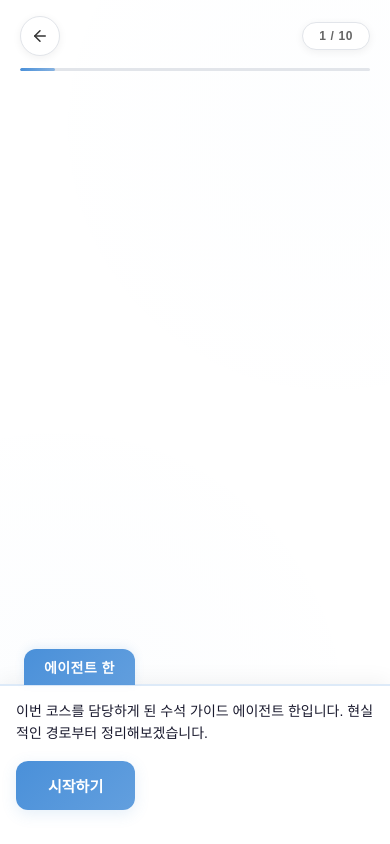
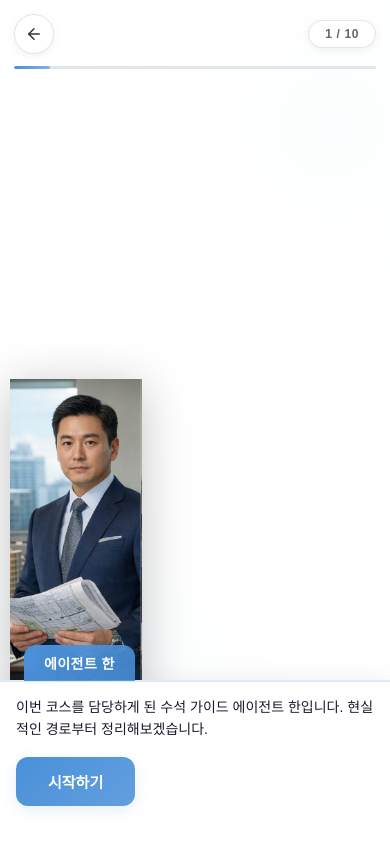
Before and after one commit to corisarang-del/finpass_test, a React (Vite) app in the folder finpass-web/: page /wizard in a window 390 px wide. Built offline with nearby package versions, Linux system fonts and the light colour scheme; a web font is replaced by a local one.

Commit message:
fix: split wizard mobile and desktop layout behavior

```diff
--- a/finpass-web/src/pages/Wizard.tsx
+++ b/finpass-web/src/pages/Wizard.tsx
@@ -157,6 +157,8 @@ const Wizard = () => {
     const progress = ((currentStepIndex + 1) / questions.length) * 100;
     const isLastStep = currentStepIndex === questions.length - 1;
     const isMobile = viewportWidth <= 768;
+    const isDesktop = viewportWidth >= 1024;
+    const dialogMinHeight = isMobile ? 136 : 120;
 
     useEffect(() => {
         if (typeof window === 'undefined') return;
@@ -244,8 +246,7 @@ const Wizard = () => {
                 width: '100vw',
                 height: '100dvh',
                 minHeight: '100dvh',
-                overflow: isMobile ? 'auto' : 'hidden',
-                WebkitOverflowScrolling: 'touch',
+                overflow: 'hidden',
                 fontFamily: "'Pretendard', 'Noto Sans KR', sans-serif",
             }}
         >
@@ -268,7 +269,7 @@ const Wizard = () => {
             />
 
             {/* === 상단 UI === */}
-            <div style={{ position: 'absolute', top: 0, left: 0, right: 0, zIndex: 50, padding: '16px 20px' }}>
+            <div style={{ position: 'absolute', top: 0, left: 0, right: 0, zIndex: 50, padding: isMobile ? '14px 14px' : '16px 20px' }}>
                 <div style={{ display: 'flex', alignItems: 'center', justifyContent: 'space-between' }}>
                     <button
                         onClick={() => {
@@ -341,26 +342,30 @@ const Wizard = () => {
                     transition={{ duration: 0.4 }}
                     style={{
                         position: 'absolute',
-                        bottom: 0,
-                        left: '2%',
-                        height: showChoices ? (isMobile ? '46vh' : '60vh') : (isMobile ? '56vh' : '70vh'),
-                        zIndex: 10,
+                        bottom: isMobile ? `calc(${dialogMinHeight + 10}px + env(safe-area-inset-bottom))` : 0,
+                        left: isMobile ? 10 : '2%',
+                        height: isMobile ? 'auto' : (showChoices ? '60vh' : '70vh'),
+                        width: isMobile ? 'min(34vw, 132px)' : 'auto',
+                        maxHeight: isMobile ? '30vh' : 'none',
+                        zIndex: isMobile ? 24 : 10,
                         pointerEvents: 'none',
-                        display: isMobile ? 'none' : 'flex',
+                        display: 'flex',
                         alignItems: 'flex-end',
                         transition: 'height 0.3s ease',
+                        opacity: isMobile ? 0.96 : 1,
                     }}
                 >
                     <img
                         src={guide.image}
                         alt={guide.name}
                         style={{
-                            height: '100%',
-                            width: 'auto',
+                            height: isMobile ? 'auto' : '100%',
+                            width: isMobile ? '100%' : 'auto',
+                            maxHeight: isMobile ? '100%' : 'none',
                             maxWidth: 'none',
                             objectFit: 'contain',
                             objectPosition: 'bottom',
-                            filter: 'drop-shadow(0 10px 40px rgba(0,0,0,0.5))',
+                            filter: isMobile ? 'drop-shadow(0 8px 24px rgba(0,0,0,0.24))' : 'drop-shadow(0 10px 40px rgba(0,0,0,0.5))',
                         }}
                     />
                 </motion.div>
@@ -377,12 +382,13 @@ const Wizard = () => {
                         transition={{ duration: 0.3, delay: 0.2 }}
                         style={{
                             position: 'absolute',
-                            top: isMobile ? 84 : '18%',
-                            bottom: isMobile ? 'calc(154px + env(safe-area-inset-bottom))' : 'auto',
-                            left: '50%',
-                            transform: 'translateX(-50%)',
-                            width: isMobile ? 'calc(100% - 24px)' : '60%',
-                            maxWidth: 480,
+                            top: isMobile ? 86 : '16%',
+                            bottom: isMobile ? `calc(${dialogMinHeight + 18}px + env(safe-area-inset-bottom))` : 'auto',
+                            left: isMobile ? '50%' : 'auto',
+                            right: isMobile ? 'auto' : (isDesktop ? '8%' : '5%'),
+                            transform: isMobile ? 'translateX(-50%)' : 'none',
+                            width: isMobile ? 'calc(100% - 24px)' : 'min(52vw, 560px)',
+                            maxWidth: isMobile ? 480 : 560,
                             maxHeight: isMobile ? 'none' : '52vh',
                             zIndex: 45,
                             display: 'flex',
@@ -397,7 +403,7 @@ const Wizard = () => {
                             textAlign: 'center',
                         }}>
                             <h2 style={{
-                                fontSize: 21,
+                                fontSize: isMobile ? 18 : 21,
                                 fontWeight: 700,
                                 color: '#1a1a2e',
                                 lineHeight: 1.5,
@@ -430,16 +436,16 @@ const Wizard = () => {
                                             ? '1px solid #1e2a3a'
                                             : '1px solid #e5e7eb',
                                         borderRadius: 14,
-                                        padding: '18px 16px',
+                                        padding: isMobile ? '14px 12px' : '18px 16px',
                                         color: inputValue === opt ? '#ffffff' : '#2c2c3a',
-                                        fontSize: 15,
+                                        fontSize: isMobile ? 14 : 15,
                                         fontWeight: 600,
                                         cursor: 'pointer',
                                         textAlign: 'left',
                                         letterSpacing: '-0.01em',
                                         transition: 'all 0.25s cubic-bezier(0.4, 0, 0.2, 1)',
                                         position: 'relative',
-                                        minHeight: 64,
+                                        minHeight: isMobile ? 56 : 64,
                                         display: 'flex',
                                         alignItems: 'flex-end',
                                         boxShadow: inputValue === opt
@@ -498,16 +504,16 @@ const Wizard = () => {
                                                 ? '1px solid #1e2a3a'
                                                 : '1px solid #e5e7eb',
                                             borderRadius: 14,
-                                            padding: '18px 16px',
+                                            padding: isMobile ? '14px 12px' : '18px 16px',
                                             color: isSelected ? '#ffffff' : '#2c2c3a',
-                                            fontSize: 15,
+                                            fontSize: isMobile ? 14 : 15,
                                             fontWeight: 600,
                                             cursor: 'pointer',
                                             textAlign: 'left',
                                             letterSpacing: '-0.01em',
                                             transition: 'all 0.25s cubic-bezier(0.4, 0, 0.2, 1)',
                                             position: 'relative',
-                                            minHeight: 64,
+                                            minHeight: isMobile ? 56 : 64,
                                             display: 'flex',
                                             alignItems: 'flex-end',
                                             boxShadow: isSelected
@@ -614,7 +620,7 @@ const Wizard = () => {
                         background: 'white',
                         borderTop: `2px solid ${guide.color}30`,
                         padding: isMobile ? '14px 16px calc(12px + env(safe-area-inset-bottom))' : '20px 28px 24px',
-                        minHeight: isMobile ? 132 : 120,
+                        minHeight: dialogMinHeight,
                         boxShadow: '0 -4px 20px rgba(0,0,0,0.05)',
                     }}
                 >
```
